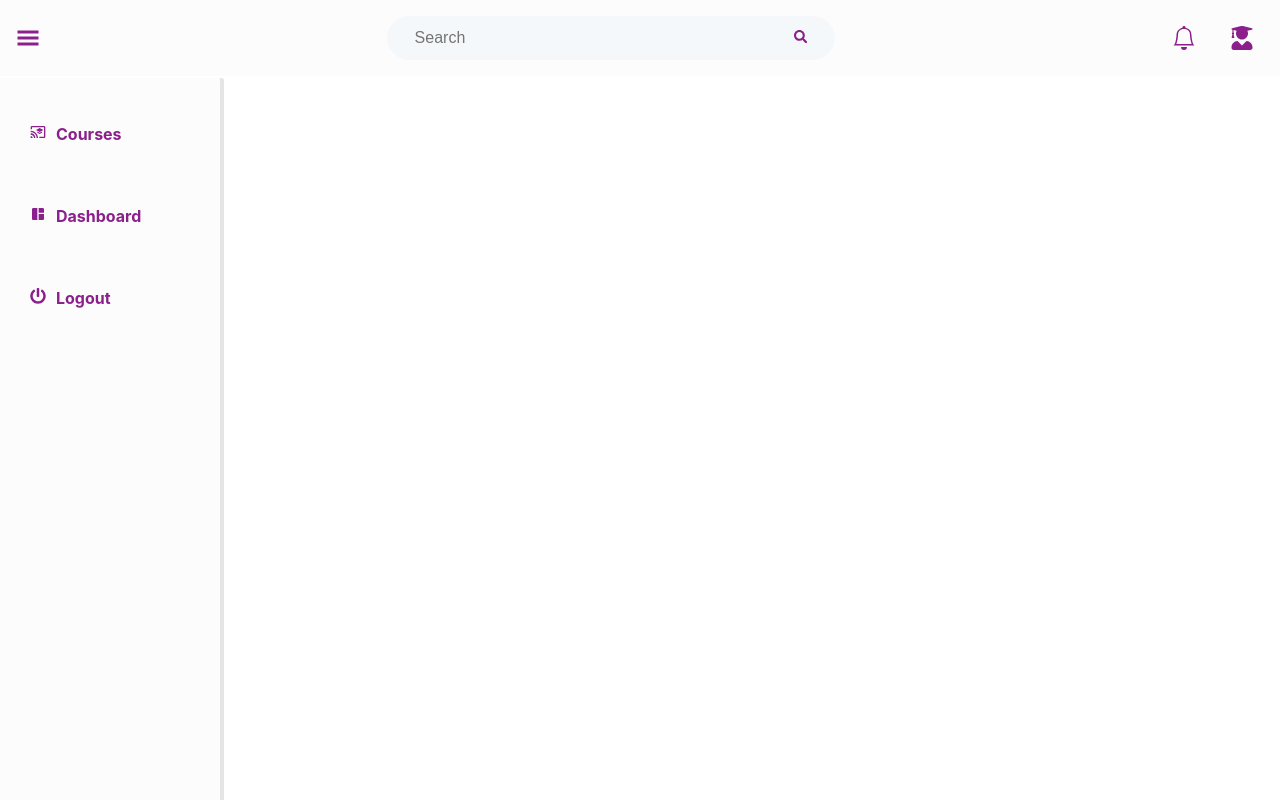
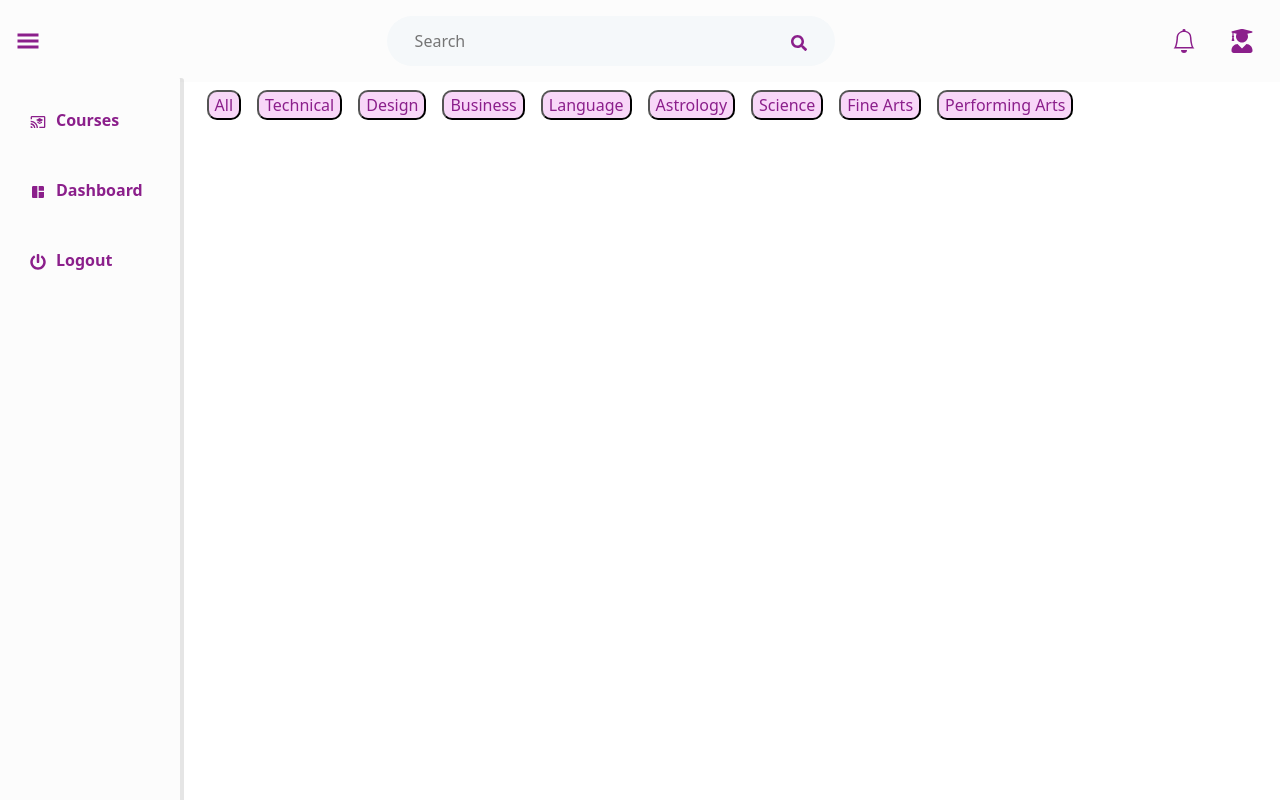
Before and after one commit to madhumitaamaharaj/virtualtutor, a React (Create React App) app: page / in a window 1280 px wide. Built offline with nearby package versions, Linux system fonts and the light colour scheme.

Commit message:
Feat:midbutton

```diff
--- a/src/App.js
+++ b/src/App.js
@@ -1,5 +1,6 @@
 import Head from './components/Head/Head';
 import Sidebar from './components/Sidebar/Sidebar';
+import MidButton from './components/MidButton/MidButton';
 import './App.css';
 
 function App() {
@@ -7,6 +8,7 @@ function App() {
     <div className="App">
      <Head/>
      <Sidebar/>
+     <MidButton/>
     </div>
   );
 }
--- /dev/null
+++ b/src/components/MidButton/MidButton.jsx
@@ -0,0 +1,32 @@
+import React from 'react'
+import 'bootstrap/dist/css/bootstrap.min.css';
+import styles from './MidButton.module.css';
+
+const MidButton = () => {
+    const buttonTitles = [
+        'All',
+        'Technical',
+        'Design',
+        'Business',
+        'Language',
+        'Astrology',
+        'Science',
+        'Fine Arts',
+        'Performing Arts'
+      ];
+
+      return (
+        <div>
+          {buttonTitles.map((title, index) => (
+            <button
+              key={index}
+              className={`${styles.button} m-2`}
+            >
+              {title}
+            </button>
+          ))}
+        </div>
+      );
+    };
+
+export default MidButton
--- /dev/null
+++ b/src/components/MidButton/MidButton.module.css
@@ -0,0 +1,12 @@
+
+.button {
+    background-color: #f8d7f8;
+    color: #8b1f8b;
+    transition: background-color 0.3s;
+    border-radius: 10px;
+  }
+
+  .button:hover {
+    background-color: #8b1f8b;
+    color: white;
+  }
--- a/src/components/Sidebar/Sidebar.module.css
+++ b/src/components/Sidebar/Sidebar.module.css
@@ -19,7 +19,6 @@
   align-items: center;
   transition: background-color 0.3s;
   cursor: pointer;
-
   padding: 10px;
 
 }
```
